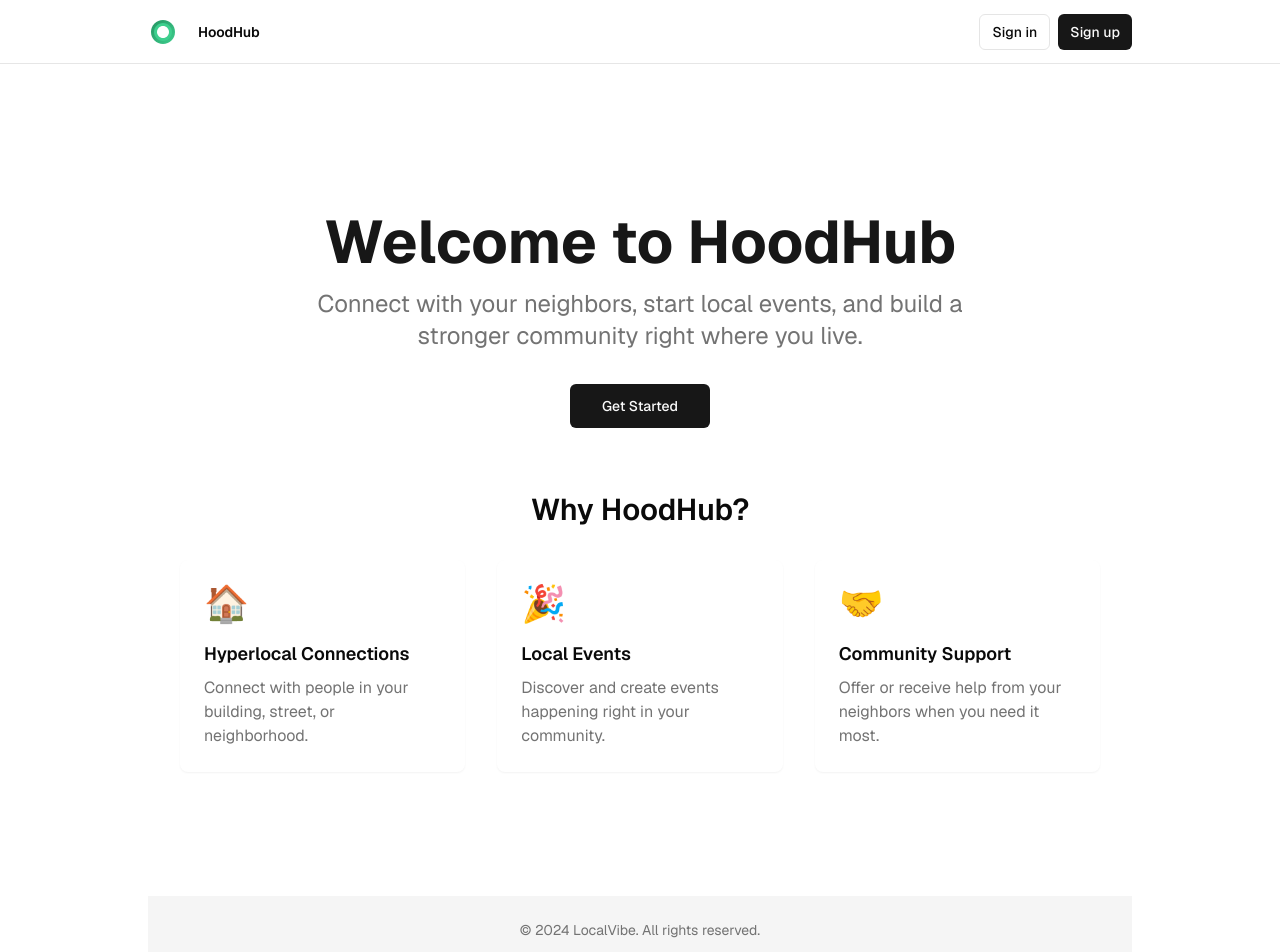
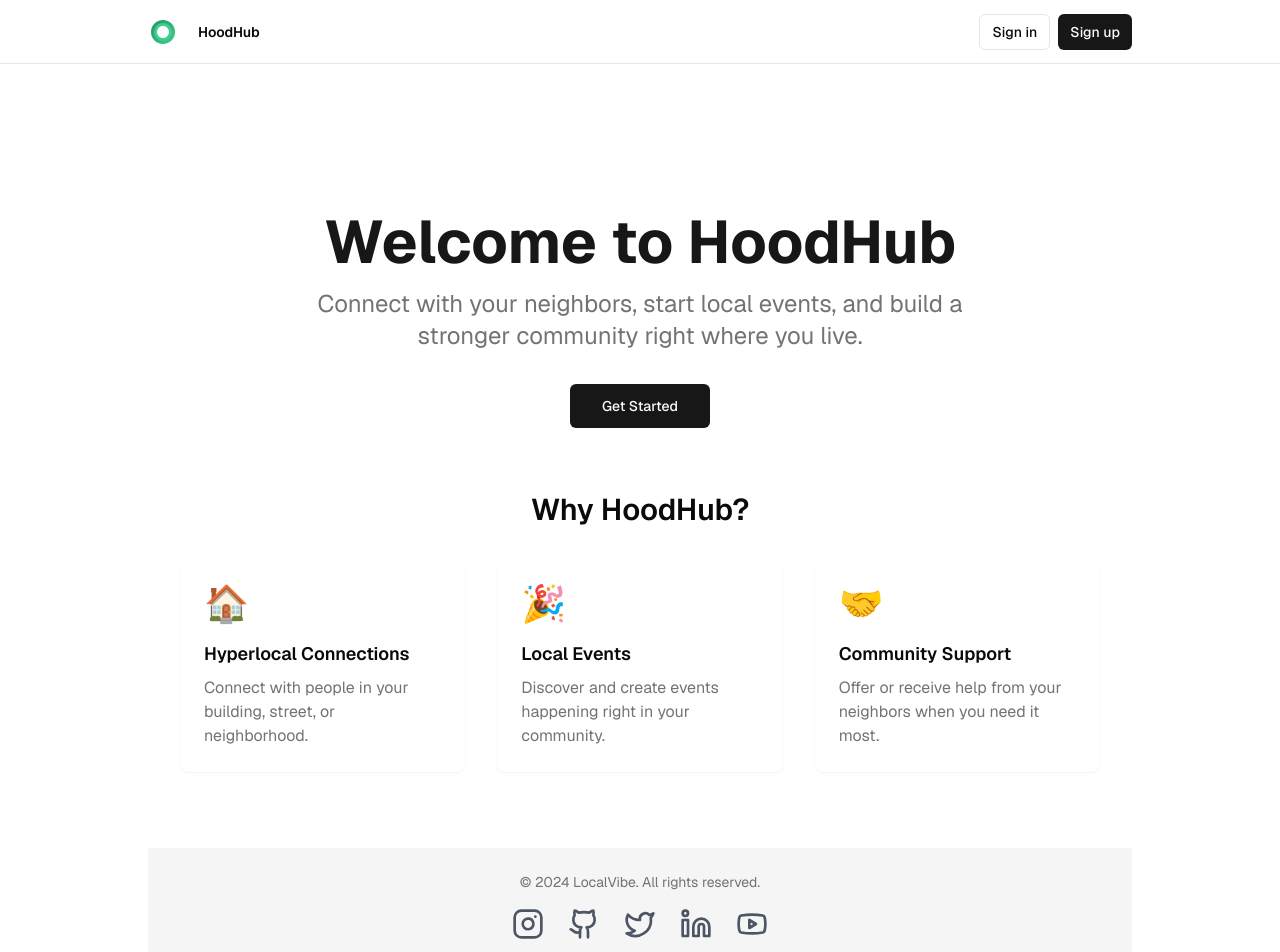
Before and after one commit to GrecuAlexandru/gosky, a Next.js app: page / in a window 1280 px wide. Shown: the top 952 px of the page. Built offline with nearby package versions, Linux system fonts and the light colour scheme; no server answers.

Commit message:
iconite pe main page

```diff
--- /dev/null
+++ b/components/SocialLinks.tsx
@@ -0,0 +1,42 @@
+import {
+    Github as GithubIcon,
+    Instagram as InstagramIcon,
+    Twitter as TwitterIcon,
+    Linkedin as LinkedinIcon,
+    Youtube as YoutubeIcon,
+    Divide
+  } from 'lucide-react'
+  import Link from 'next/link'
+
+  interface SocialLink {
+    name: string
+    href: string
+    icon: React.ElementType // Ensures `icon` is a React component
+  }
+
+  const socialLinks: SocialLink[] = [
+    { name: 'Instagram', href: 'https://instagram.com/yourcompany', icon: InstagramIcon },
+    { name: 'GitHub', href: 'https://github.com/yourcompany', icon: GithubIcon },
+    { name: 'Twitter', href: 'https://twitter.com/yourcompany', icon: TwitterIcon },
+    { name: 'LinkedIn', href: 'https://linkedin.com/company/yourcompany', icon: LinkedinIcon },
+    { name: 'YouTube', href: 'https://youtube.com/yourcompany', icon: YoutubeIcon },
+  ]
+  export function SocialLinks() {
+    return (
+      <div className="flex flex-wrap items-center justify-center gap-4 sm:gap-6">
+        {socialLinks.map((link) => (
+          <Link
+            key={link.name}
+            href={link.href}
+            target="_blank"
+            rel="noopener noreferrer"
+            className="text-gray-600 hover:text-gray-900 dark:text-gray-400 dark:hover:text-gray-100 transition-colors duration-200"
+            aria-label={`Visit our ${link.name} page`}
+          >
+            {/* Rendering the icon as a React component */}
+            <link.icon className="w-6 h-6 sm:w-8 sm:h-8" />
+          </Link>
+        ))}
+      </div>
+    )
+  }
--- a/components/mainpage.tsx
+++ b/components/mainpage.tsx
@@ -1,6 +1,7 @@
 import Image from 'next/image'
 import Link from 'next/link'
 import { Button } from "@/components/ui/button"
+import { SocialLinks } from '@/components/SocialLinks' // Adjust the path if necessary
 
 export default function Home() {
   return (
@@ -43,9 +44,10 @@ export default function Home() {
       </main>
 
       <footer className="bg-muted py-6 px-4 sm:px-6 lg:px-8">
-        <div className="container mx-auto text-center text-sm text-muted-foreground">
+        <div className="container mx-auto text-center text-sm text-muted-foreground mb-4">
           &copy; {new Date().getFullYear()} LocalVibe. All rights reserved.
         </div>
+        <SocialLinks />
       </footer>
     </div>
   )
```
